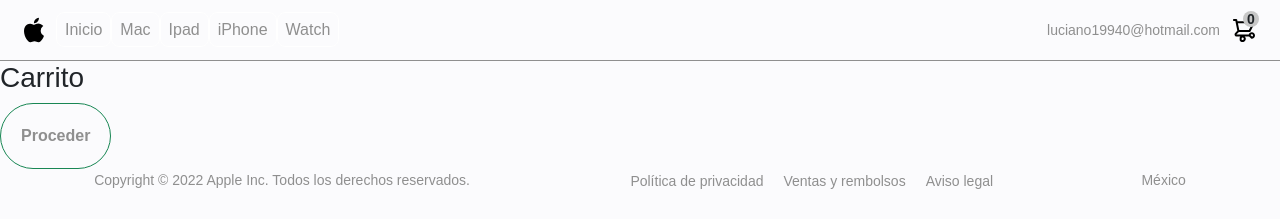
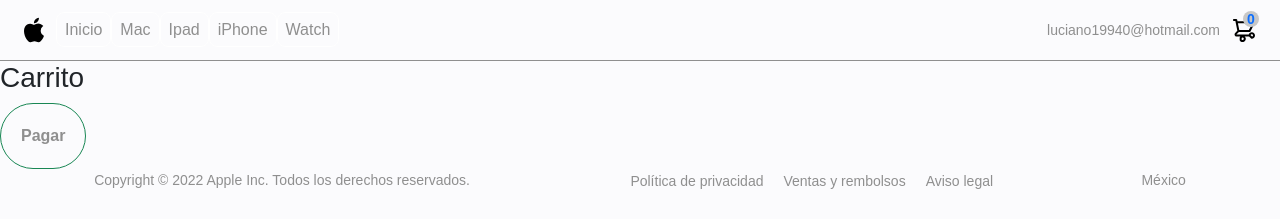
Before and after one commit to kalg12/Ecommerce-Apple-Store, a React (Create React App) app: page /cart in a window 1280 px wide. Shown: the top 219 px of the page. Built offline with nearby package versions, Linux system fonts and the light colour scheme; the HTML template or start-up script is replaced by a standard one.

Commit message:
Cart items

```diff
--- a/src/App.js
+++ b/src/App.js
@@ -32,8 +32,8 @@
           <Route path="/" element={<Home />} />
           <Route exact  path="*" element={<NotFound />} />
         </Routes>
+      </BrowserRouter>
       <Footer />
-      </BrowserRouter>
     </UserContext.Provider>
     </>
   );
--- a/src/components/Cart.jsx
+++ b/src/components/Cart.jsx
@@ -9,13 +9,13 @@
       <div>
         <h3>Carrito</h3>
         <ul className="list-group">
-          {user.shopping.map((x) => {
+          {user.shopping.map((props) => {
             return (
               <li
-                key={x._id}
+                key={props._id}
                 className="list-group-item d-flex justify-content-between align-items-center"
               >
-                {x.nombre}
+                {props.name}
                 <span className="badge bg-primary rounded-pill">1</span>
               </li>
             );
@@ -23,7 +23,7 @@
         </ul>
 
         <button type="button" className="btn btn-success" /* onClick={pagar} */>
-          Proceder
+          Pagar
         </button>
         <div className="cho-container"></div>
       </div>
--- a/src/components/Header.jsx
+++ b/src/components/Header.jsx
@@ -7,6 +7,7 @@
 import Menu from '../components/Menu'
 import MenuMovil from '../components/MenuMovil'
 import { UserContext } from '../context/UserContext';
+import { Link } from 'react-router-dom'
 
 const Header = () => {
 	const { user } = useContext(UserContext);
@@ -54,10 +55,12 @@
 					<li className="navbar-email" onClick={handleToggle}>
 						luciano19940@hotmail.com
 					</li>
+					<Link to="/cart">
 					<li className="navbar-shopping-cart">
 						<img src={shoppingCart} alt="shopping cart"/>
 					<div>{user.shopping.length}</div>
 					</li>
+					</Link>
 				</ul>
 			</div>
 			{toggle && <Menu />}
--- a/src/components/ProductItem.jsx
+++ b/src/components/ProductItem.jsx
@@ -27,7 +27,7 @@
 			allowEscapeKey: false,
 		}).then((result) => {
 			if (result.value) {
-				window.location.href = '/cart';
+				window.location.href = '/carrito';
 			}
 		}
 		);
```
